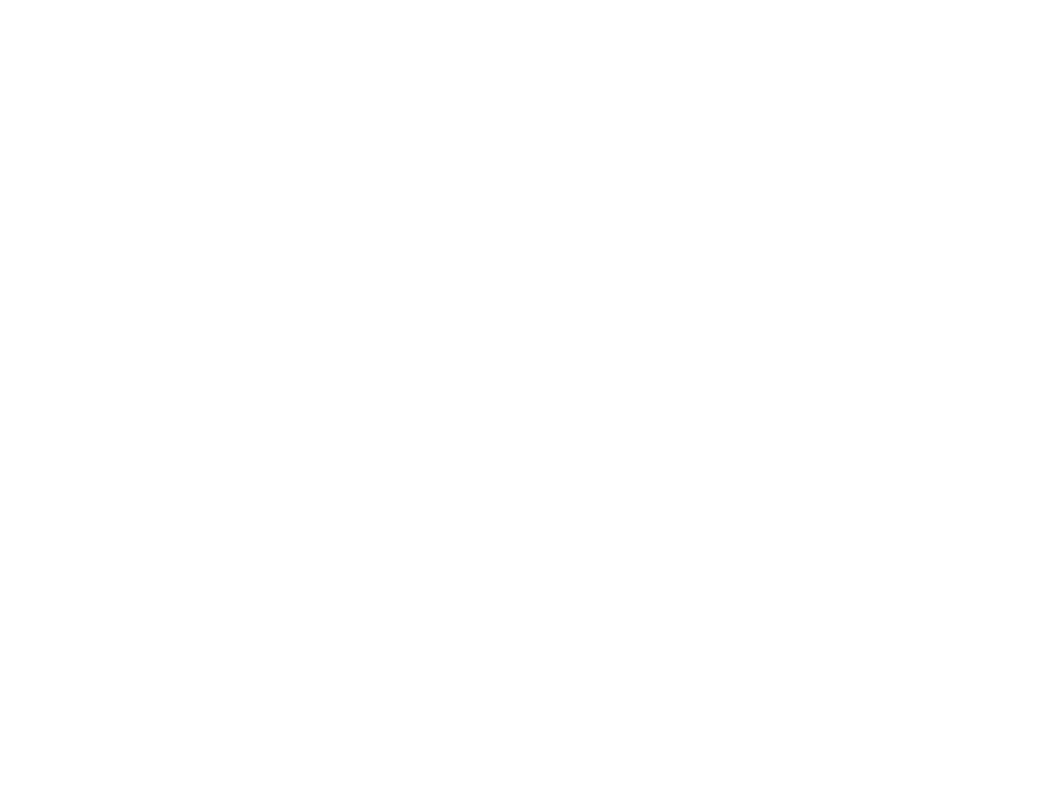
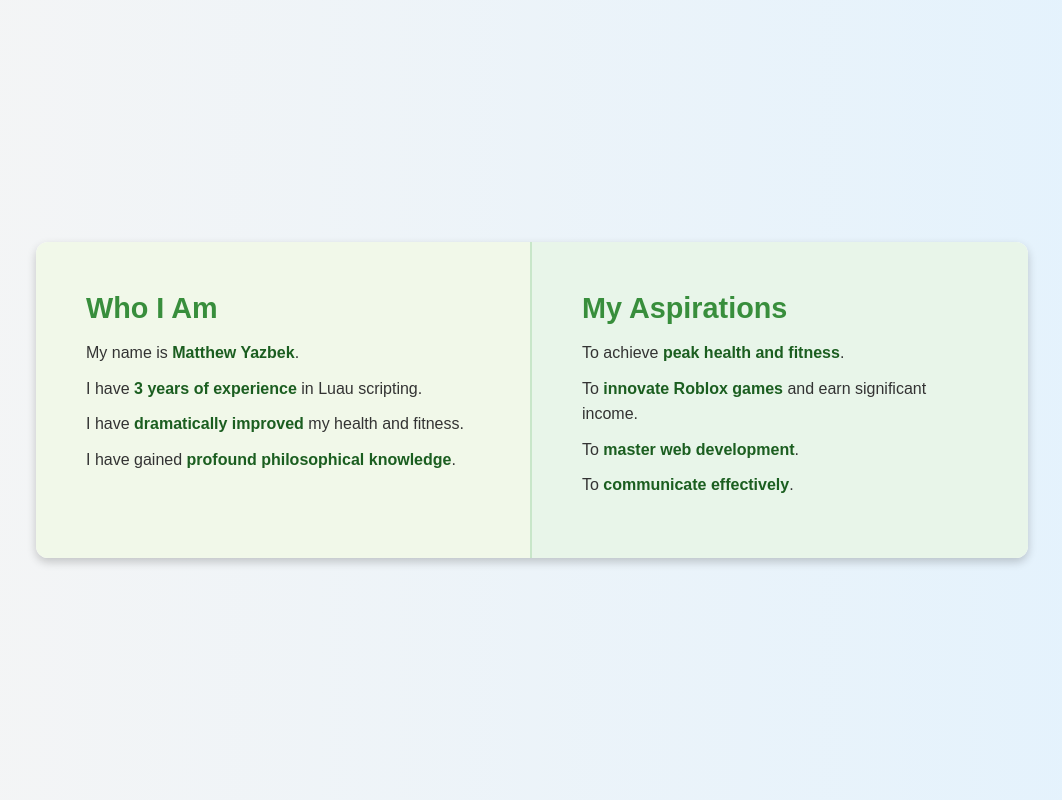
Before and after one commit to BlastsCode/Blast-Website, a plain HTML site: page index.html in a window 1280 px wide. Shown: the whole page, without its empty margins (108-1170 px from the left). Drawn offline with Linux system fonts and the light colour scheme.

Commit message:
Update index.html

```diff
--- a/index.html
+++ b/index.html
@@ -3,9 +3,73 @@
 <head>
     <meta charset="UTF-8">
     <meta name="viewport" content="width=device-width, initial-scale=1.0">
-    <title>Document</title>
+    <title>Matthew Yazbek - Profile</title>
+    <style>
+        * {
+            margin: 0;
+            padding: 0;
+            box-sizing: border-box;
+        }
+        body {
+            font-family: Arial, sans-serif;
+            display: flex;
+            justify-content: center;
+            align-items: center;
+            min-height: 100vh;
+            background: linear-gradient(to right, #f5f5f5, #e3f2fd);
+            color: #333;
+            padding: 20px;
+        }
+        .container {
+            display: grid;
+            grid-template-columns: 1fr 1fr;
+            width: 80%;
+            background: white;
+            border-radius: 12px;
+            box-shadow: 0 4px 10px rgba(0, 0, 0, 0.2);
+            overflow: hidden;
+        }
+        .left, .right {
+            padding: 50px;
+        }
+        .left {
+            background: #f1f8e9;
+            border-right: 2px solid #c8e6c9;
+        }
+        .right {
+            background: #e8f5e9;
+        }
+        h2 {
+            margin-bottom: 15px;
+            font-size: 1.8rem;
+            color: #388e3c;
+        }
+        p {
+            margin-bottom: 10px;
+            line-height: 1.6;
+        }
+        .highlight {
+            font-weight: bold;
+            color: #1b5e20;
+        }
+    </style>
 </head>
 <body>
-
+    <div class="container">
+        <div class="left">
+            <h2>Who I Am</h2>
+            <p>My name is <span class="highlight">Matthew Yazbek</span>.</p>
+            <p>I have <span class="highlight">3 years of experience</span> in Luau scripting.</p>
+            <p>I have <span class="highlight">dramatically improved</span> my health and fitness.</p>
+            <p>I have gained <span class="highlight">profound philosophical knowledge</span>.</p>
+        </div>
+        <div class="right">
+            <h2>My Aspirations</h2>
+            <p>To achieve <span class="highlight">peak health and fitness</span>.</p>
+            <p>To <span class="highlight">innovate Roblox games</span> and earn significant income.</p>
+            <p>To <span class="highlight">master web development</span>.</p>
+            <p>To <span class="highlight">communicate effectively</span>.</p>
+        </div>
+    </div>
 </body>
 </html>
```
